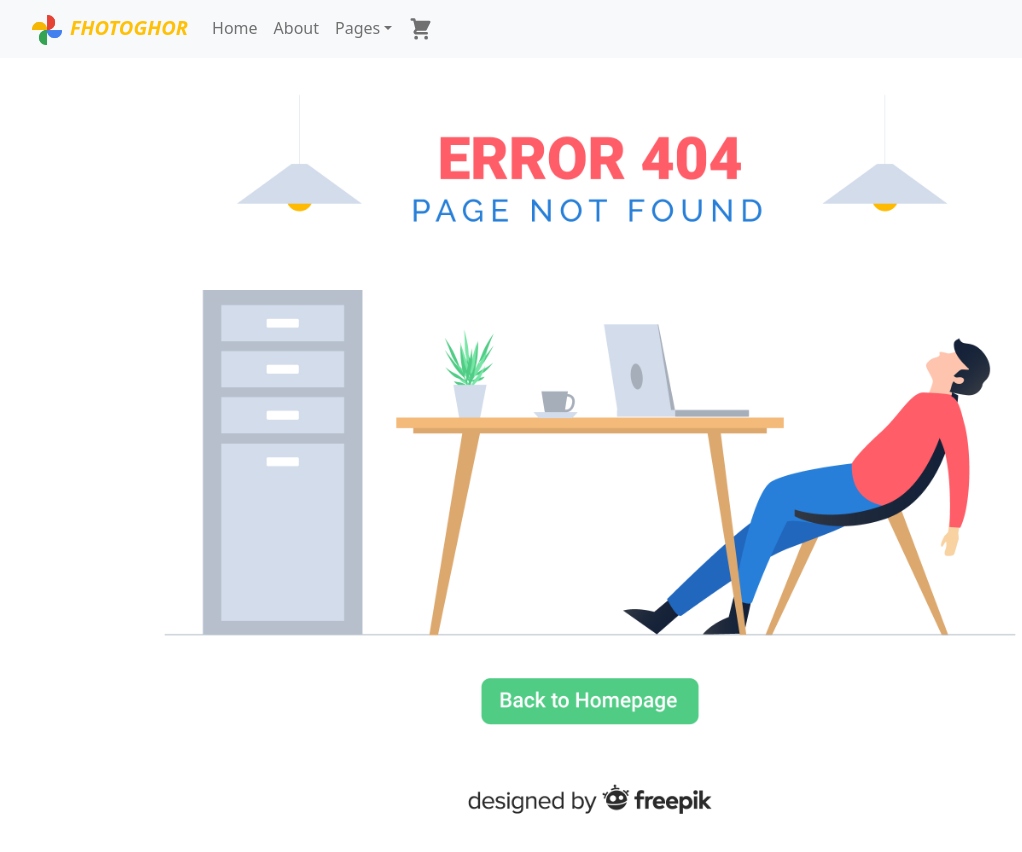
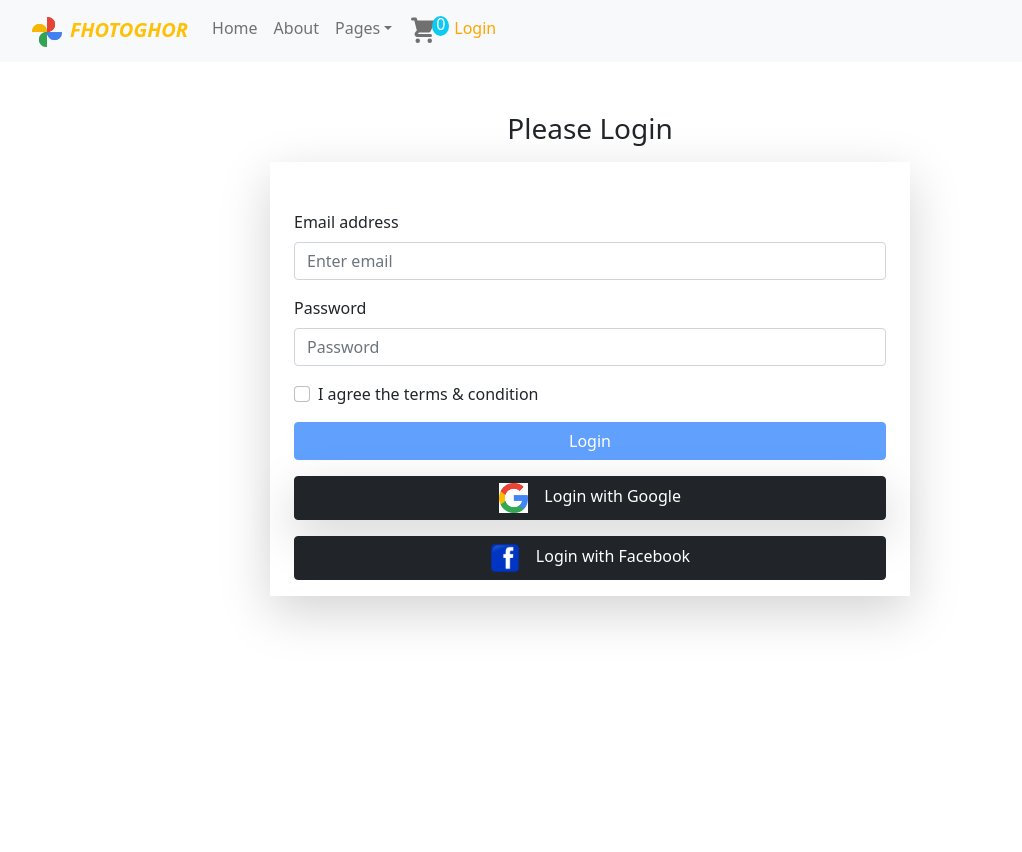
Before and after one commit to MrMADS28289/Photo-Ghor, a React (Create React App) app: page /login in a window 1280 px wide. Shown: the top 852 px of the page, without its empty margins (50-1072 px from the left). Built offline with nearby package versions, Linux system fonts and the light colour scheme.

Commit message:
login page is completed

```diff
--- a/src/App.js
+++ b/src/App.js
@@ -8,6 +8,7 @@ import Cart from './Pages/Cart/Cart';
 import React, { useState } from 'react';
 import NotFound from './Pages/Shared/NotFound/NotFound';
 import CheckOut from './Pages/Cart/CheckOut';
+import Login from './Pages/Login/Login';
 
 export const cartContext = React.createContext([]);
 
@@ -24,14 +25,15 @@ function App() {
 
   return (
     <div>
-      <Header></Header>
       <cartContext.Provider value={cart}>
+        <Header></Header>
         <Routes>
           <Route path='/' element={<Home handleAddToCart3={handleAddToCart3}></Home>}></Route>
           <Route path='/home' element={<Home handleAddToCart3={handleAddToCart3}></Home>}></Route>
           <Route path='/about' element={<About></About>}></Route>
           <Route path='/shopincart' element={<Cart></Cart>}></Route>
           <Route path='/checkout' element={<CheckOut />}></Route>
+          <Route path='/login' element={<Login></Login>}></Route>
           <Route path='*' element={<NotFound />}></Route>
         </Routes>
       </cartContext.Provider>
--- /dev/null
+++ b/src/Pages/Login/Login.js
@@ -0,0 +1,44 @@
+import React, { useState } from 'react';
+import { Button, Col, Form, Row } from 'react-bootstrap';
+import facebook from '../../Images/icon/facebook.png';
+import google from '../../Images/icon/google.png';
+
+const Login = () => {
+
+    const [agree, setAgree] = useState(true);
+
+    return (
+        <Row className='mt-5 pt-5 mx-auto'>
+            <h3 className='text-center my-3'>Please Login</h3>
+            <Col className='mx-auto shadow-lg px-4 pt-5' sm={12} md={8} lg={6}>
+                <Form className='mx-auto'>
+                    <Form.Group className="mb-3" controlId="formBasicEmail">
+                        <Form.Label>Email address</Form.Label>
+                        <Form.Control type="email" placeholder="Enter email" />
+                    </Form.Group>
+
+                    <Form.Group className="mb-3" controlId="formBasicPassword">
+                        <Form.Label>Password</Form.Label>
+                        <Form.Control type="password" placeholder="Password" />
+                    </Form.Group>
+                    <Form.Group className="mb-3" controlId="formBasicCheckbox">
+                        <Form.Check onClick={() => setAgree(!agree)} type="checkbox" label="I agree the terms & condition" />
+                    </Form.Group>
+                    <Button disabled={agree} name='login' className='w-100 mx-auto mb-3' variant="primary" type="submit">
+                        Login
+                    </Button>
+                    <Button className='w-100 mx-auto mb-3 shadow-lg' variant="dark" type="submit">
+                        <img className='me-3' height={30} src={google} alt="" />
+                        Login with Google
+                    </Button>
+                    <Button className='w-100 mx-auto mb-3' variant="dark" type="submit">
+                        <img className='me-3' height={30} src={facebook} alt="" />
+                        Login with Facebook
+                    </Button>
+                </Form>
+            </Col>
+        </Row>
+    );
+};
+
+export default Login;
--- a/src/Pages/Shared/Header/Header.js
+++ b/src/Pages/Shared/Header/Header.js
@@ -1,10 +1,15 @@
-import React from 'react';
+import React, { useContext } from 'react';
 import { Container, Nav, Navbar, NavDropdown } from 'react-bootstrap';
 import logo from '../../../Images/logo.png'
 import CustomLink from './CustomLink';
 import { ShoppingCartIcon } from '@heroicons/react/solid'
+import { cartContext } from '../../../App';
+
 
 const Header = () => {
+
+    const addedServices = useContext(cartContext);
+
     return (
         <Navbar
             className='fixed-top'
@@ -36,7 +41,13 @@ const Header = () => {
                             <NavDropdown.Divider />
                             <NavDropdown.Item href="#action/3.4">Separated link</NavDropdown.Item>
                         </NavDropdown>
-                        <Nav.Link as={CustomLink} to="/shopincart"><ShoppingCartIcon height={25} /></Nav.Link>
+                        <Nav.Link
+                            className='position-relative'
+                            as={CustomLink}
+                            to="/shopincart">
+                            <p
+                                className='pt-0 lh-1 bg-info text-white rounded-circle position-absolute p-1 ms-4 mb-4'>{addedServices.length}</p><ShoppingCartIcon height={30} /></Nav.Link>
+                        <Nav.Link as={CustomLink} to="/login">Login</Nav.Link>
                     </Nav>
                 </Navbar.Collapse>
             </Container>
```
Also changed, not shown: src/Pages/Login/Regester.js (added, +11 -0 lines).
